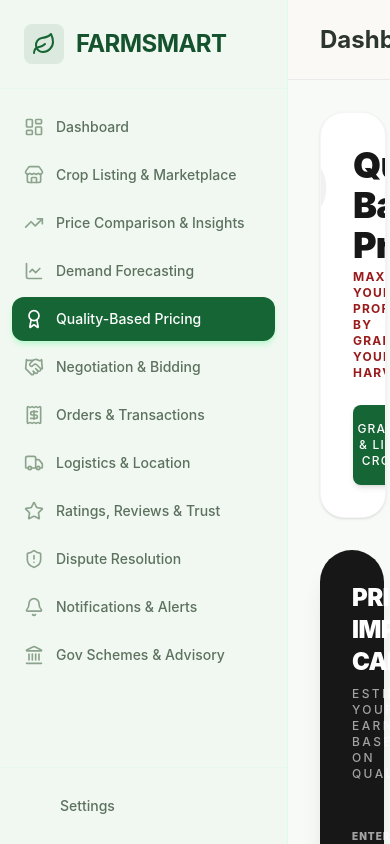
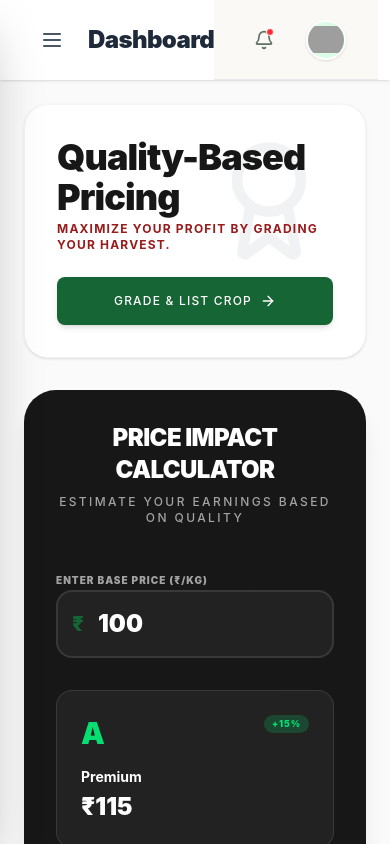
Before and after one commit to SaranHiruthikM/FarmSmart, a React app in the folder frontend/: page /dashboard/pricing in a window 390 px wide. Built offline with nearby package versions, Linux system fonts and the light colour scheme; grey boxes are pictures that could not be loaded; the HTML template or start-up script is replaced by a standard one.

Commit message:
Further changes made to notification page

```diff
--- a/frontend/src/components/layout/DashboardLayout.jsx
+++ b/frontend/src/components/layout/DashboardLayout.jsx
@@ -1,25 +1,69 @@
-import React from "react";
-import { Outlet } from "react-router-dom";
+import { useState } from "react";
+import { Outlet, useLocation } from "react-router-dom";
 import Sidebar from "./Sidebar";
 import Header from "./Header";
 
 const DashboardLayout = () => {
+    const [isSidebarOpen, setIsSidebarOpen] = useState(false);
+    const location = useLocation();
+
+    const getPageTitle = (pathname) => {
+        if (pathname.includes("/dashboard/marketplace")) return "Marketplace";
+        if (pathname.includes("/dashboard/my-crops")) return "My Crops";
+        if (pathname.includes("/dashboard/notifications")) return "Notifications";
+        if (pathname.includes("/dashboard/negotiations")) return "Negotiations";
+        if (pathname.includes("/dashboard/orders")) return "Orders";
+        if (pathname.includes("/dashboard/sales")) return "Sales & Revenue";
+        if (pathname.includes("/dashboard/profile")) return "Profile";
+        if (pathname.includes("/dashboard/settings")) return "Settings";
+        return "Dashboard";
+    };
+
+    const pageTitle = getPageTitle(location.pathname);
+
     return (
-        <div className="flex h-screen bg-[#F8FAF8] overflow-hidden">
-            {/* Sidebar - Fixed */}
-            <Sidebar />
+        <div className="flex h-screen bg-[#FAFAFA] font-sans text-gray-900">
+            {/* Sidebar */}
+            <div
+                className={`fixed inset-y-0 left-0 z-50 w-72 bg-white shadow-2xl transform transition-transform duration-300 ease-in-out lg:relative lg:translate-x-0 ${isSidebarOpen ? "translate-x-0" : "-translate-x-full"
+                    }`}
+            >
+                <Sidebar closeSidebar={() => setIsSidebarOpen(false)} />
+            </div>
 
-            {/* Main Content Area */}
-            <div className="flex-1 flex flex-col min-w-0">
-                <Header />
+            {/* Main Content */}
+            <div className="flex-1 flex flex-col overflow-hidden">
+                {/* Navbar */}
+                <header className="h-20 bg-white shadow-sm flex items-center justify-between px-8 z-40 relative">
+                    <div className="flex items-center gap-4">
+                        <button
+                            className="lg:hidden p-2 rounded-lg hover:bg-gray-100 transition-colors"
+                            onClick={() => setIsSidebarOpen(true)}
+                        >
+                            <svg className="w-6 h-6 text-gray-600" fill="none" stroke="currentColor" viewBox="0 0 24 24">
+                                <path strokeLinecap="round" strokeLinejoin="round" strokeWidth="2" d="M4 6h16M4 12h16M4 18h16" />
+                            </svg>
+                        </button>
+                        <h2 className="text-2xl font-black text-gray-800 tracking-tight">{pageTitle}</h2>
+                    </div>
+                    <Header />
+                </header>
 
-                {/* Scrollable Page Content */}
-                <main className="flex-1 overflow-y-auto p-8 scrollbar-thin scrollbar-thumb-gray-200">
-                    <div className="max-w-7xl mx-auto w-full">
+                {/* Page Content */}
+                <main className="flex-1 overflow-y-auto p-6 md:p-8 scroll-smooth">
+                    <div className="max-w-[1920px] mx-auto animate-in fade-in slide-in-from-bottom-4 duration-500">
                         <Outlet />
                     </div>
                 </main>
             </div>
+
+            {/* Overlay for mobile sidebar */}
+            {isSidebarOpen && (
+                <div
+                    className="fixed inset-0 bg-black/40 backdrop-blur-sm z-40 lg:hidden"
+                    onClick={() => setIsSidebarOpen(false)}
+                ></div>
+            )}
         </div>
     );
 };
--- a/frontend/src/components/layout/Header.jsx
+++ b/frontend/src/components/layout/Header.jsx
@@ -31,8 +31,7 @@ const Header = () => {
     return (
         <header className="h-20 bg-[#FAF9F6] border-b border-[#EAEAEA] flex items-center justify-between px-8 shrink-0 relative bg-opacity-80 backdrop-blur-sm z-20">
 
-            {/* Title / Context (Optional, can be dynamic) */}
-            <h2 className="text-2xl font-bold text-[#2D362E]">Dashboard</h2>
+
 
             <div className="flex items-center gap-6">
                 {/* Search */}
--- a/frontend/src/services/negotiation.service.js
+++ b/frontend/src/services/negotiation.service.js
@@ -60,23 +60,44 @@ const transformNegotiation = (serverData) => {
 
 const NegotiationService = {
     // Start a new negotiation (Buyer side)
-    startNegotiation: async (cropId, price, quantity, message, farmerId) => {
+    async startNegotiation(cropId, price, quantity, message, farmerId) {
+        try {
             const response = await api.post("/negotiations/start", {
                 cropId,
-            pricePerUnit: price,
+                initialOffer: price,
                 quantity,
                 message,
-            farmerId // Required by backend
+                farmerId
             });
 
-        // Notify Farmer
-        notificationService.addNotification(
-            farmerId,
-            `New Bid Received! Buyer offered ₹${price} for your crop.`,
-            "PRICE"
+            // --- NOTIFICATION TRIGGER ---
+            try {
+                // We need to know who is sending this.
+                const currentUser = JSON.parse(localStorage.getItem("user"));
+                const buyerName = currentUser?.name || "A potential buyer";
+
+                // Notify the farmer
+                if (farmerId) {
+                    // Extract ID if it's an object again, just to be safe
+                    const targetId = typeof farmerId === 'object' ? farmerId._id || farmerId.id : farmerId;
+
+                    notificationService.createNotification(
+                        targetId,
+                        `New Bid: ${buyerName} offered ₹${price}/${quantity}kg for your crop.`,
+                        'PRICE'
                     );
 
-        return transformNegotiation(response.data);
+                    console.log(`Notification sent to farmer ${targetId}`);
+                }
+            } catch (notifError) {
+                console.error("Failed to trigger notification locally", notifError);
+            }
+            // ----------------------------
+
+            return response.data;
+        } catch (error) {
+            throw error;
+        }
     },
 
     // Get all negotiations for current user
--- a/frontend/src/services/notification.service.js
+++ b/frontend/src/services/notification.service.js
@@ -17,8 +17,23 @@ class NotificationService {
 
         const allNotifications = JSON.parse(localStorage.getItem(this.STORAGE_KEY) || "[]");
 
+        // DEBUG LOGGING
+        console.log("Fetching notifications for user:", user);
+        console.log("All notifications in storage:", allNotifications);
+
         // Filter notifications meant for this user
-        return allNotifications.filter(n => n.userId === user.id).sort((a, b) => new Date(b.time) - new Date(a.time));
+        // Handle both id and _id, and ensure string comparison
+        const userId = user.id || user._id;
+
+        const filtered = allNotifications.filter(n => {
+            const notifUserId = n.userId;
+            // Loose comparison or string conversion to be safe
+            return String(notifUserId) === String(userId);
+        });
+
+        console.log("Filtered notifications:", filtered);
+
+        return filtered.sort((a, b) => new Date(b.time) - new Date(a.time));
     }
 
     // Add a notification
@@ -27,11 +42,19 @@ class NotificationService {
     // type: 'INFO', 'SUCCESS', 'WARNING', 'ERROR', 'PRICE', 'SYSTEM'
     // link: optional link to redirect
     async addNotification(targetUserId, message, type = 'INFO', link = null) {
-        if (!targetUserId) return;
+        if (!targetUserId) {
+            console.error("NotificationService: No targetUserId provided!");
+            return;
+        }
+
+        // Normalize ID to string to avoid object/id mismatches
+        const normalizedTargetId = typeof targetUserId === 'object' ? (targetUserId._id || targetUserId.id) : targetUserId;
+
+        console.log(`Adding notification for ${normalizedTargetId}: ${message}`);
 
         const newNotification = {
             id: Date.now().toString() + Math.random().toString(36).substr(2, 9),
-            userId: targetUserId,
+            userId: String(normalizedTargetId), // Ensure string
             message,
             type,
             link,
@@ -81,6 +104,11 @@ class NotificationService {
         const notifications = await this.getNotifications();
         return notifications.filter(n => !n.read).length;
     }
+
+    // Alias for createNotification
+    createNotification(targetUserId, message, type = 'INFO', link = null) {
+        return this.addNotification(targetUserId, message, type, link);
+    }
 }
 
 export default new NotificationService();
```
Lines whose indentation alone changed are shown as unchanged.
